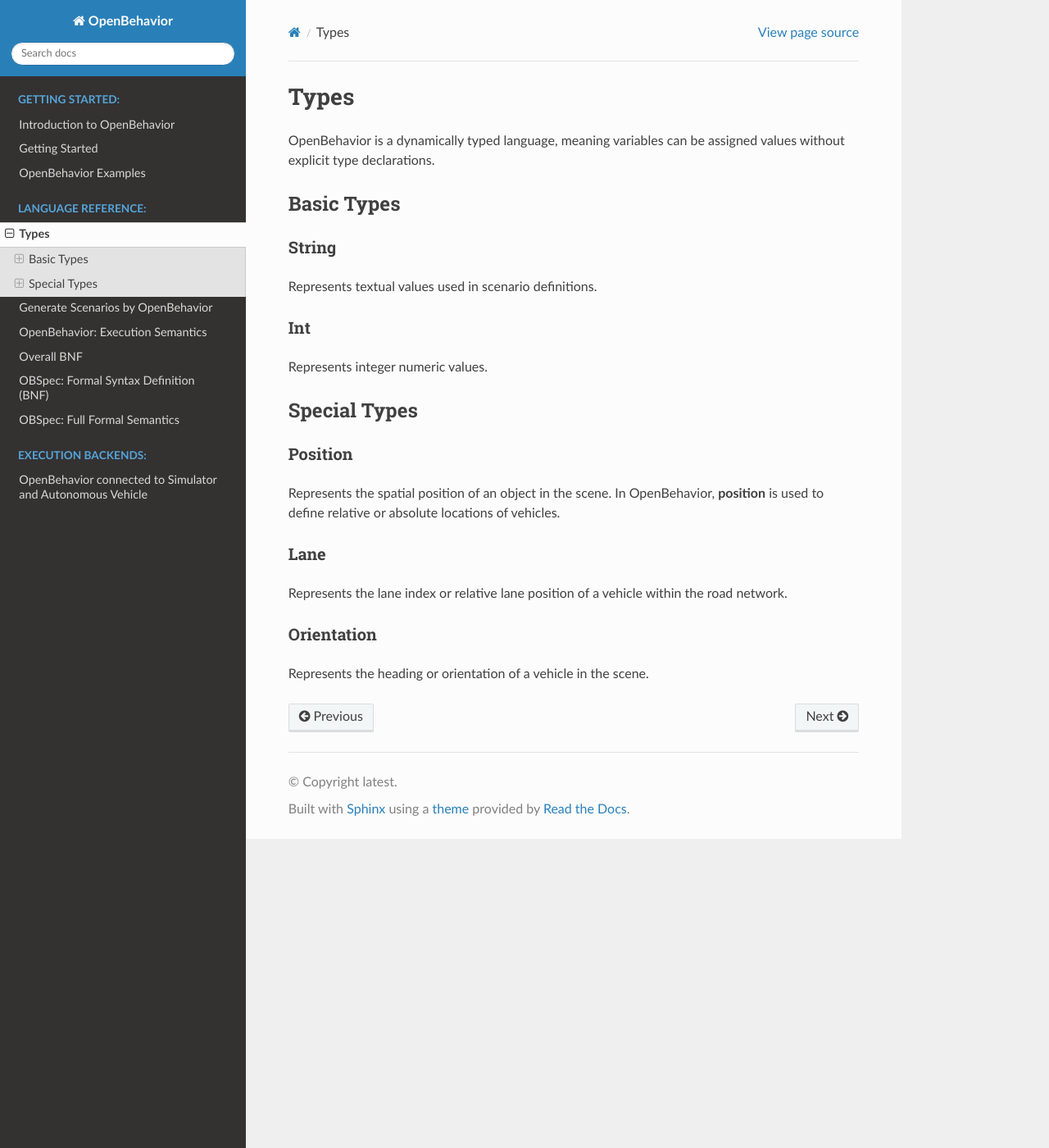
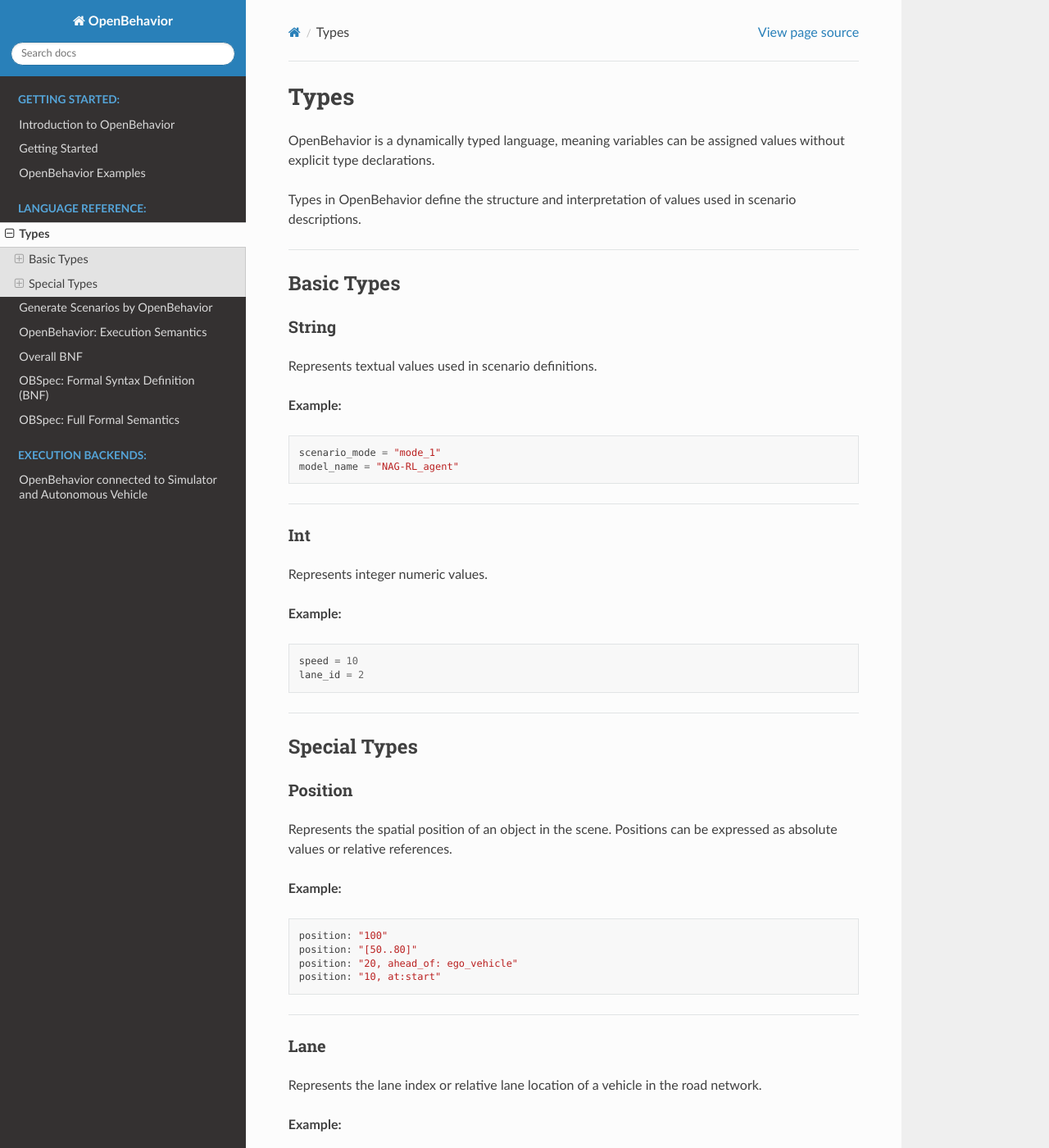
Before and after one commit to Sunshinesheep/OpenBehavior-doc, a Sphinx documentation site: the page built from docs/source/Types.md, in a window 1280 px wide and 1400 px high. Shown: the whole window at 82% size. Built offline with Sphinx 7.4.7 and the Read the Docs theme 3.1.0, drawn with Linux system fonts in a browser that asks for light colours; some of the changed text lies outside the part shown.

Commit message:
Update Types.md

````diff
--- a/docs/source/Types.md
+++ b/docs/source/Types.md
@@ -1,6 +1,10 @@
 # Types
 
 OpenBehavior is a dynamically typed language, meaning variables can be assigned values without explicit type declarations.
+
+Types in OpenBehavior define the structure and interpretation of values used in scenario descriptions.
+
+---
 
 ## Basic Types
 
@@ -8,20 +12,62 @@
 
 Represents textual values used in scenario definitions.
 
+**Example:**
+```python
+scenario_mode = "mode_1"
+model_name = "NAG-RL_agent"
+```
+
+---
+
 ### Int
 
 Represents integer numeric values.
+
+**Example:**
+```python
+speed = 10
+lane_id = 2
+```
+
+---
 
 ## Special Types
 
 ### Position
 
-Represents the spatial position of an object in the scene. In OpenBehavior, **position** is used to define relative or absolute locations of vehicles.
+Represents the spatial position of an object in the scene. Positions can be expressed as absolute values or relative references.
+
+**Example:**
+```python
+position: "100"
+position: "[50..80]"
+position: "20, ahead_of: ego_vehicle"
+position: "10, at:start"
+```
+
+---
 
 ### Lane
 
-Represents the lane index or relative lane position of a vehicle within the road network.
+Represents the lane index or relative lane location of a vehicle in the road network.
+
+**Example:**
+```python
+lane: "1"
+lane: "2"
+lane: "[1..3]"
+```
+
+---
 
 ### Orientation
 
-Represents the heading or orientation of a vehicle in the scene.
+Represents the heading direction of a vehicle in the scene.
+
+**Example:**
+```python
+orientation: "0deg"
+orientation: "90deg"
+orientation: "rad(1.57)"
+```
````
